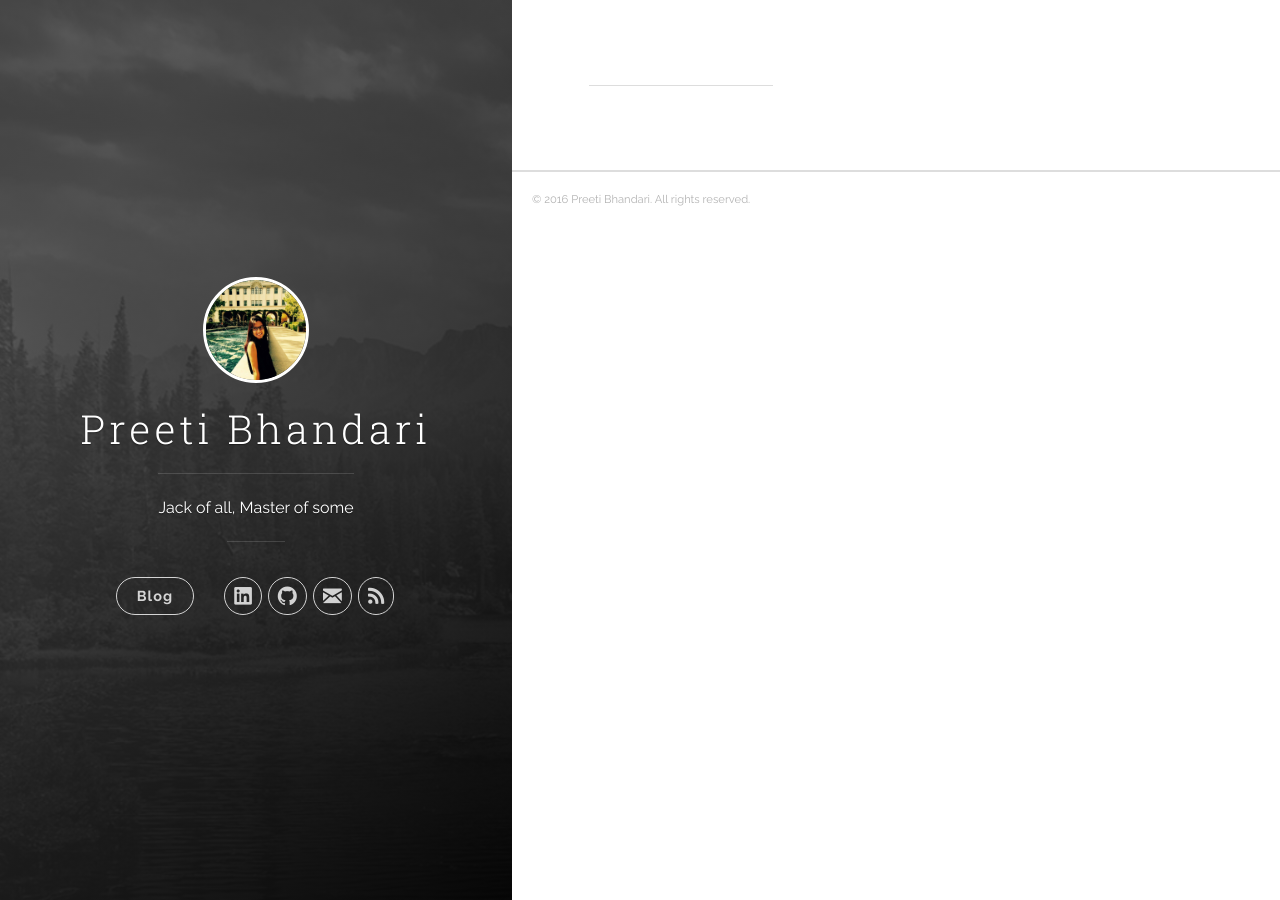
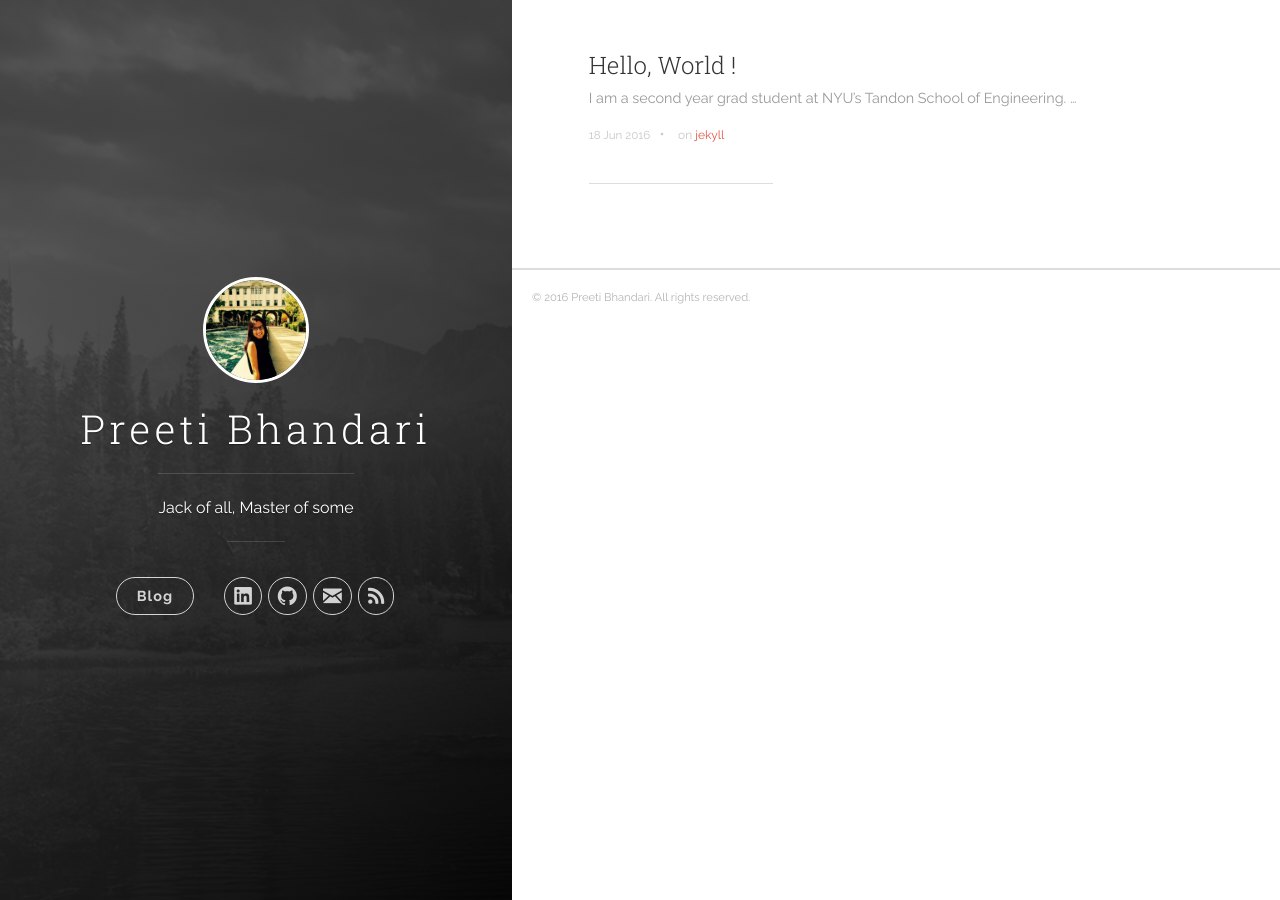
Before and after one commit to preeti1205/preeti1205.github.io, a Jekyll site: the page built from index.html, in a window 1280 px wide. Built offline with Jekyll 4.4.1, drawn with Linux system fonts in a browser that asks for light colours; nearby versions of some CDN libraries; the list of posts is cut into pages by our own code; a file with an impossible date is left out.

```diff
--- a/_posts/2016-01-08-welcome-to-jekyll.markdown
+++ b/_posts/2016-01-08-welcome-to-jekyll.markdown
@@ -1,6 +1,6 @@
 ---
 title:  "Hello, World !"
-date:   2016-18-06 15:04:23
+date:   2016-06-18 15:04:23
 categories: [jekyll]
 tags: [jekyll]
 ---
```
